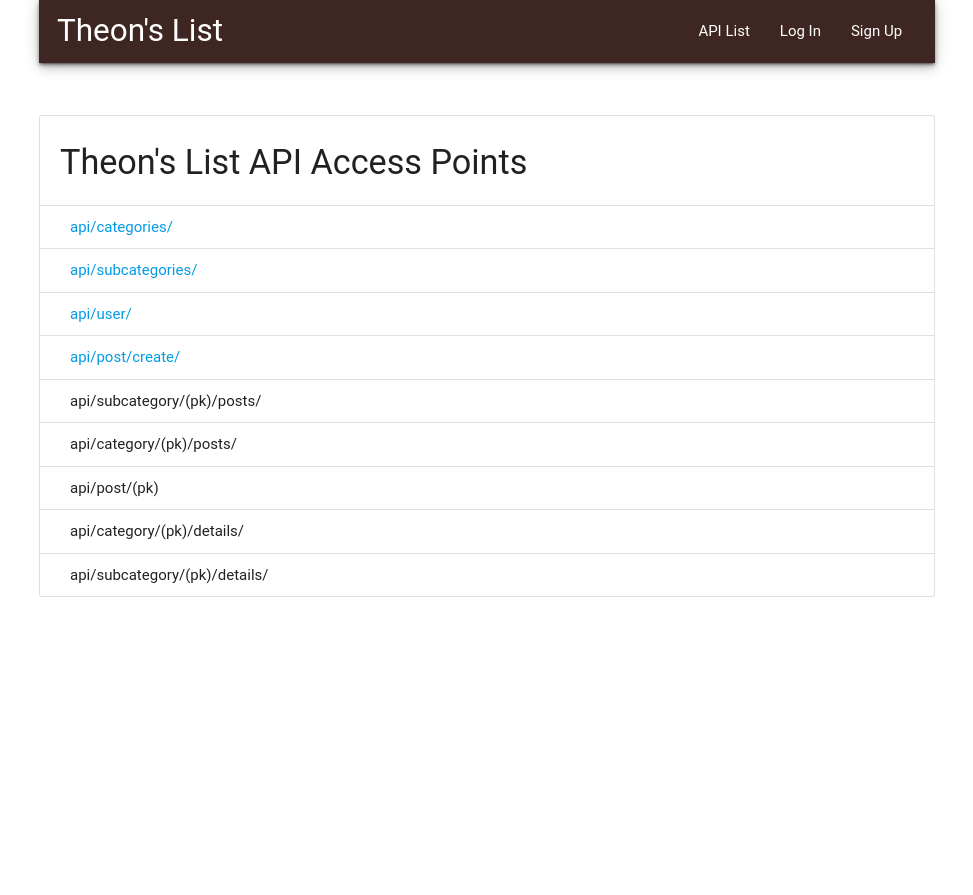
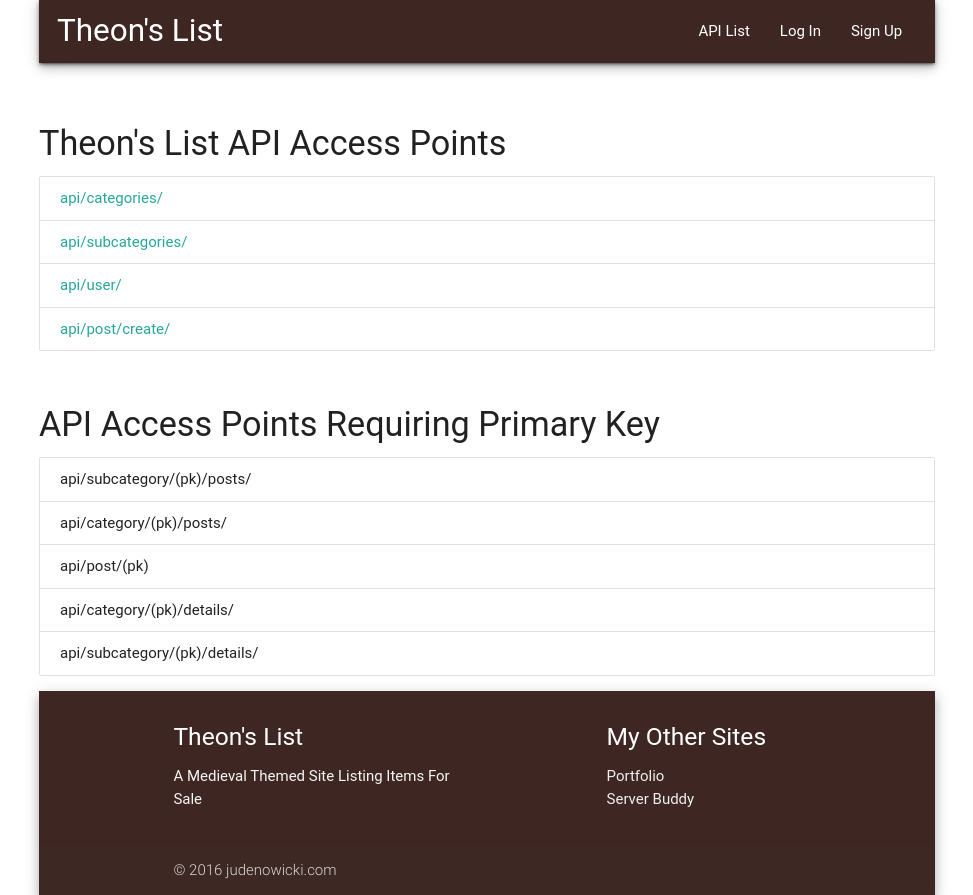
Before and after one commit to jnwcki/theons_list, a Django app: a page that uses theonsapp/templates/base.html in a window 1280 px wide. Shown: the part 19-914 px from the top of the page, without its empty margins (153-1126 px from the left). Before the commit the page ends 616 px from the top, so only its background shows below. Run offline with Django 3.2, Linux system fonts and the light colour scheme; some libraries are stand-ins or nearby versions; some web fonts are replaced.

Commit message:
added footer

```diff
--- a/theonsapp/templates/api_list.html
+++ b/theonsapp/templates/api_list.html
@@ -2,13 +2,16 @@
 {% block content %}
 {% include 'index_navbar_include.html' %}
 <br><br>
-<ul class="collection with-header">
-  <li class="collection-header"><h4>Theon's List API Access Points</h4></li>
-  <li class="collection-item"><a href="{% url 'category_api_view' %}">api/categories/</a></li>
-  <li class="collection-item"><a href="{% url 'subcategory_api_view' %}">api/subcategories/</a></li>
-  <li class="collection-item"><a href="{% url 'user_create_view' %}">api/user/</a></li>
-  <li class="collection-item"><a href="{% url 'post_api_view' %}">api/post/create/</a></li>
-
+<h4>Theon's List API Access Points</h4>
+<div class="collection">
+  <a href="{% url 'category_api_view' %}" class="collection-item">api/categories/</a>
+  <a href="{% url 'subcategory_api_view' %}" class="collection-item">api/subcategories/</a>
+  <a href="{% url 'user_create_view' %}" class="collection-item">api/user/</a>
+  <a href="{% url 'post_api_view' %}" class="collection-item">api/post/create/</a>
+</div>
+<br>
+<h4>API Access Points Requiring Primary Key</h4>
+<ul class="collection">
   <li class="collection-item">api/subcategory/(pk)/posts/</li>
   <li class="collection-item">api/category/(pk)/posts/</li>
   <li class="collection-item">api/post/(pk)</li>
@@ -16,3 +19,7 @@
   <li class="collection-item">api/subcategory/(pk)/details/</li>
 </ul>
 {% endblock %}
+
+{% block footer %}
+{% include 'footer_include.html' %}
+{% endblock %}
--- a/theonsapp/templates/base.html
+++ b/theonsapp/templates/base.html
@@ -14,6 +14,8 @@
 {% block content %}
 {% endblock %}
 
+{% block footer %}
+{% endblock %}
 </div>
 <script type="text/javascript" src="https://code.jquery.com/jquery-2.1.1.min.js"></script>
 <script src="https://cdnjs.cloudflare.com/ajax/libs/materialize/0.97.6/js/materialize.min.js"></script>
--- /dev/null
+++ b/theonsapp/templates/footer_include.html
@@ -0,0 +1,25 @@
+<footer class="page-footer z-depth-4 brown darken-4">
+  <div class="container">
+    <div class="row">
+      <div class="col l6 s12">
+        <h5 class="white-text">Theon's List</h5>
+        <p class="grey-text text-lighten-4">A Medieval Themed Site Listing Items For Sale</p>
+      </div>
+      <div class="col l4 offset-l2 s12">
+        <h5 class="white-text">My Other Sites</h5>
+        <ul>
+          <li><a class="grey-text text-lighten-3" href="#!"></a></li>
+          <li><a class="grey-text text-lighten-3" href="http://judenowicki.com">Portfolio</a></li>
+          <li><a class="grey-text text-lighten-3" href="http://serverbuddy.judenowicki.com">Server Buddy</a></li>
+          <li><a class="grey-text text-lighten-3" href="#!"></a></li>
+        </ul>
+      </div>
+    </div>
+  </div>
+  <div class="footer-copyright">
+    <div class="container">
+    © 2016 judenowicki.com
+    <a class="grey-text text-lighten-4 right" href="#!"></a>
+    </div>
+  </div>
+</footer>
--- a/theonsapp/templates/index.html
+++ b/theonsapp/templates/index.html
@@ -46,3 +46,7 @@
 </div>
 
 {% endblock content %}
+
+{% block footer %}
+{% include 'footer_include.html' %}
+{% endblock footer %}
--- a/theonsapp/templates/registration/login.html
+++ b/theonsapp/templates/registration/login.html
@@ -1,4 +1,9 @@
 {% extends 'base.html' %}
+
 {% block content %}
 {% include 'base_form.html' %}
 {% endblock content %}
+
+{% block footer %}
+{% include 'footer_include.html' %}
+{% endblock %}
--- a/theonsapp/templates/theonsapp/category_detail.html
+++ b/theonsapp/templates/theonsapp/category_detail.html
@@ -24,7 +24,8 @@
     {% endfor %}
   </div>
 </div>
+{% endblock %}
 
-
-
+{% block footer %}
+{% include 'footer_include.html' %}
 {% endblock %}
--- a/theonsapp/templates/theonsapp/item_detail.html
+++ b/theonsapp/templates/theonsapp/item_detail.html
@@ -12,3 +12,7 @@
 </li>
     </ul>
 {% endblock %}
+
+{% block footer %}
+{% include 'footer_include.html' %}
+{% endblock %}
--- a/theonsapp/templates/theonsapp/item_form.html
+++ b/theonsapp/templates/theonsapp/item_form.html
@@ -3,3 +3,7 @@
 <h2>List your Item in {{ subcategory }}</h2>
     {% include 'base_form.html' %}
 {% endblock %}
+
+{% block footer %}
+{% include 'footer_include.html' %}
+{% endblock %}
--- a/theonsapp/templates/theonsapp/item_list.html
+++ b/theonsapp/templates/theonsapp/item_list.html
@@ -23,3 +23,7 @@
     {% endfor %}
 </ul>
 {% endblock %}
+
+{% block footer %}
+{% include 'footer_include.html' %}
+{% endblock %}
```
Also changed, not shown: theonsapp/templates/auth/user_form.html (+6 -3 lines), db.sqlite3.
